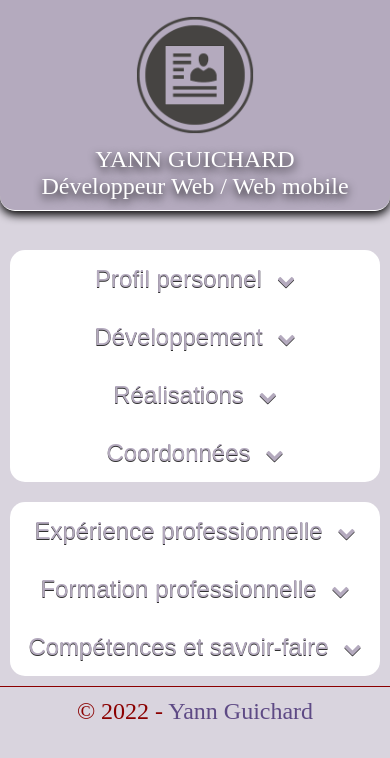
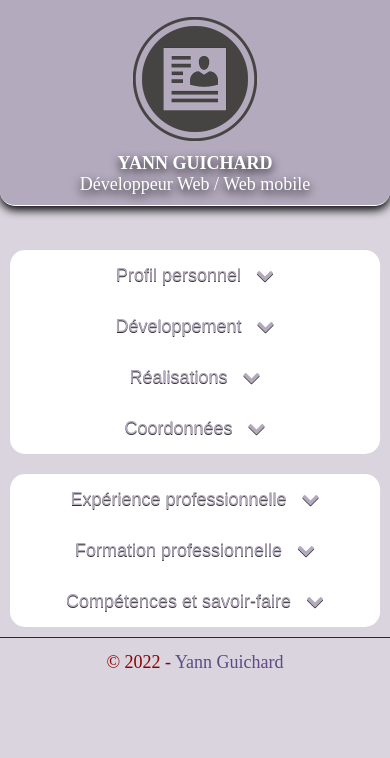
Before and after one commit to xloadx923/CV-Yann-Guichard-20022, a plain HTML site: page index.html in a window 390 px wide. Drawn offline with Linux system fonts and the light colour scheme.

Commit message:
Modif media query => body font-size max-438px

```diff
--- a/css/media.css
+++ b/css/media.css
@@ -1,5 +1,6 @@
-@media screen and (max-width:371px){
-    .button, ul.resume{ font-size: 1.5rem;}
+@media screen and (max-width:438px){
+    body{ font-size: 1.5rem; }
+    h1, .button, ul.resume{ font-size: 1.5rem;}
 }
 @media screen and (min-width:768px){
     ul.resume { display: block; }
--- a/css/style.css
+++ b/css/style.css
@@ -1,11 +1,14 @@
 @import url(font-awesome.min.css);
 
 body{
+    font-size: 2rem;
     color: darkred;
     background-color: var(--transparent-violet-color);
-    font-size: 2rem;
+}
+main{
     display: grid;
     grid-template-columns: 1fr;
+
 }
 .fa-chevron-down, .fa-chevron-up{
     margin-left: 15px;
@@ -54,7 +57,7 @@ header{
 }
 
 .photo{
-    width: 10rem;
+    width: 50%;
     height: auto;
 }
 .contPhoto, .contIdentity, .contDescription{
@@ -106,6 +109,9 @@ main{
     margin: 10px 0;
     display: grid;
 }
+.contIdentity, .contDescription{
+    text-align: center;
+}
 
 footer{
     width: 100%;
--- a/index.html
+++ b/index.html
@@ -13,7 +13,7 @@
 <body>
     <header class="header">
         <div class="contPhoto"><button class="button"><img src="img/icon-cv.png" alt="^^" class="photo"></div>
-        <div class="contIdentity">YANN GUICHARD</div>
+        <div class="contIdentity"><h1>YANN GUICHARD</h1></div>
         <div class="contDescription">Développeur Web / Web mobile</div>
     </header>
     <main class="main">
```
